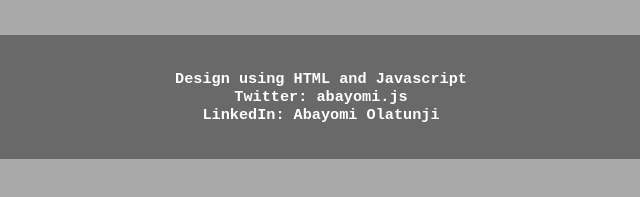
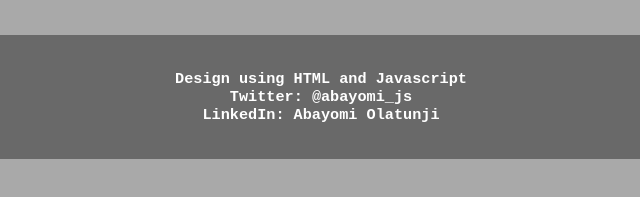
Before and after one commit to abayomijohn273/clock-ticking, a plain HTML site: page index.html in a window 1280 px wide. Shown: the part 461-658 px from the top of the page, 319-959 px from the left. Drawn offline with Linux system fonts and the light colour scheme.

Commit message:
Clock Ticking Application

```diff
--- a/index.html
+++ b/index.html
@@ -43,7 +43,7 @@
 
         <footer>
             <h3>Design using HTML and Javascript<br>
-            Twitter: abayomi.js<br>
+            Twitter: @abayomi_js<br>
             LinkedIn: Abayomi Olatunji<br>
             </h3>
         </footer>
```
